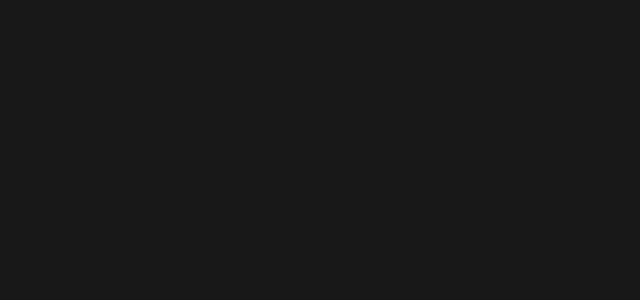
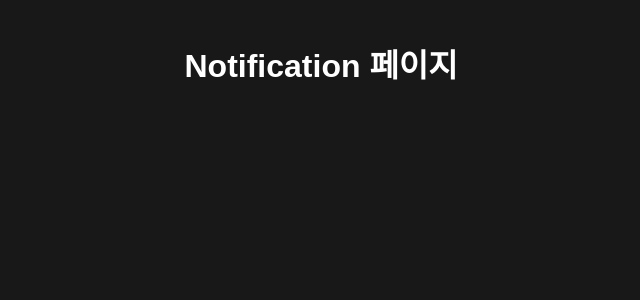
Before and after one commit to WebApp-Team-Project/vs, a React (Vite) app: page /notification in a window 1280 px wide. Before the commit this address had no page. Shown: the top 300 px of the page, without its empty margins (279-919 px from the left). Built offline with nearby package versions, Linux system fonts and the light colour scheme; a web font is replaced by a local one.

Commit message:
페이지 라우팅

```diff
--- a/src/App.jsx
+++ b/src/App.jsx
@@ -1,13 +1,32 @@
 import { BrowserRouter, Routes, Route } from 'react-router';
 import MainPage from './pages/MainPage';
 import PostWritePage from './pages/PostWritePage';
+import PostViewPage from './pages/PostViewPage';
+import ReviewPage from './pages/ReviewPage';
+import ProfilePage from './pages/ProfilePage';
+import NotificationPage from './pages/NotificationPage';
 
 function App() {
   return (
     <BrowserRouter>
       <Routes>
+        {/* 메인 페이지 (MainPage) */}
         <Route path='/' element={<MainPage />} />
+
+        {/* 게시글 상세 페이지 (PostViewPage) */}
+        <Route path='/post/:id' element={<PostViewPage />} />
+
+        {/* 게시글 작성 페이지 (PostWritePage) */}
         <Route path='/write' element={<PostWritePage />} />
+
+        {/* 후기 페이지 (ReviewPage) */}
+        <Route path='/review' element={<ReviewPage />} />
+
+        {/* 프로필 페이지 (ProfilePage) */}
+        <Route path='/profile' element={<ProfilePage />} />
+
+        {/* 알림 페이지 (NotificationPage) */}
+        <Route path='/notification' element={<NotificationPage />} />
       </Routes>
     </BrowserRouter>
   );
--- /dev/null
+++ b/src/pages/NotificationPage.jsx
@@ -0,0 +1,18 @@
+import styled from 'styled-components';
+
+const MainDiv = styled.div`
+  width: 393px;
+  height: 852px;
+  padding: 40px 20px;
+  margin: 0 auto;
+`;
+
+function NotificationPage() {
+  return (
+    <MainDiv>
+      <h1 style={{ color: '#fff' }}>Notification 페이지</h1>
+    </MainDiv>
+  );
+}
+
+export default NotificationPage;
--- /dev/null
+++ b/src/pages/PostViewPage.jsx
@@ -0,0 +1,18 @@
+import styled from 'styled-components';
+
+const MainDiv = styled.div`
+  width: 393px;
+  height: 852px;
+  padding: 40px 20px;
+  margin: 0 auto;
+`;
+
+function PostViewPage() {
+  return (
+    <MainDiv>
+      <h1 style={{ color: '#fff' }}>PostView 페이지</h1>
+    </MainDiv>
+  );
+}
+
+export default PostViewPage;
--- a/src/pages/PostWritePage.jsx
+++ b/src/pages/PostWritePage.jsx
@@ -7,7 +7,6 @@
 const MainDiv = styled.div`
   width: 393px;
   height: 852px;
-  background-color: #181818;
   padding: 40px 20px;
   margin: 0 auto;
 
--- /dev/null
+++ b/src/pages/ProfilePage.jsx
@@ -0,0 +1,18 @@
+import styled from 'styled-components';
+
+const MainDiv = styled.div`
+  width: 393px;
+  height: 852px;
+  padding: 40px 20px;
+  margin: 0 auto;
+`;
+
+function ProfilePage() {
+  return (
+    <MainDiv>
+      <h1 style={{ color: '#fff' }}>Profile 페이지</h1>
+    </MainDiv>
+  );
+}
+
+export default ProfilePage;
--- /dev/null
+++ b/src/pages/ReviewPage.jsx
@@ -0,0 +1,18 @@
+import styled from 'styled-components';
+
+const MainDiv = styled.div`
+  width: 393px;
+  height: 852px;
+  padding: 40px 20px;
+  margin: 0 auto;
+`;
+
+function ReviewPage() {
+  return (
+    <MainDiv>
+      <h1 style={{ color: '#fff' }}>Review 페이지</h1>
+    </MainDiv>
+  );
+}
+
+export default ReviewPage;
```
